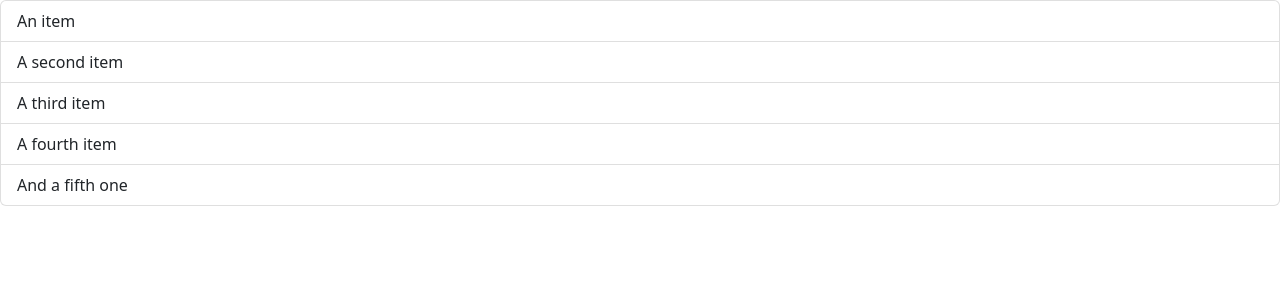
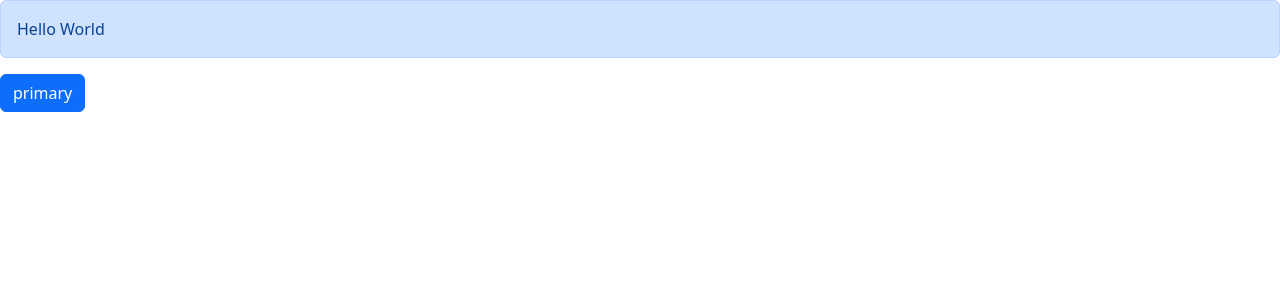
Before and after one commit to RobertHJones/React-Fun, a React (Vite) app in the folder react-app/: page / in a window 1280 px wide. Shown: the top 300 px of the page. Built offline with nearby package versions, Linux system fonts and the light colour scheme.

Commit message:
make random button

```diff
--- a/react-app/src/App.tsx
+++ b/react-app/src/App.tsx
@@ -1,7 +1,53 @@
-import ListGroup from "./components/ListGroup";
+// import ListGroup from "./components/ListGroup";
+import Alert from "./components/Alert";
+import Button from "./components/Button";
+import { useState } from "react";
 
 function App() {
-  return <div><ListGroup /></div>;
+  const [buttonType, setButtonType] = useState("btn btn-primary");
+
+  let array = [
+    "btn btn-primary",
+    "btn btn-secondary",
+    "btn btn-success",
+    "btn btn-danger",
+    "btn btn-warning",
+    "btn btn-info",
+    "btn btn-light",
+    "btn btn-dark",
+    "btn btn-link",
+  ];
+
+  function handleChange() {
+    let random = Math.random() * 9;
+    let floor = Math.floor(random);
+    setButtonType(array[floor]);
+    console.log(buttonType, floor);
+  }
+  // let items = [
+  //   "Wellingborough",
+  //   "Birmingham",
+  //   "Wigston",
+  //   "Ellesmere Port",
+  //   "Leamington",
+  // ];
+
+  // const handleSelectItem = (item: string) => {
+  //   console.log(item);
+  // };
+
+  return (
+    <div>
+      <Alert>
+        Hello <span>World</span>
+      </Alert>
+      <Button
+        onChange={handleChange}
+        type={buttonType}
+        text={buttonType.slice(8)}
+      />
+    </div>
+  );
 }
 
-export default App
+export default App;
--- /dev/null
+++ b/react-app/src/components/Alert.tsx
@@ -0,0 +1,11 @@
+import { ReactNode } from "react";
+
+interface Props {
+  children: ReactNode;
+}
+
+const Alert = ({ children }: Props) => {
+  return <div className="alert alert-primary">{children}</div>;
+};
+
+export default Alert;
--- /dev/null
+++ b/react-app/src/components/Button.tsx
@@ -0,0 +1,15 @@
+interface Props {
+  type: string;
+  text: string;
+  onChange: (item: string) => void;
+}
+
+const Button = ({ type, text, onChange }: Props) => {
+  return (
+    <div onClick={onChange} className={type}>
+      {text}
+    </div>
+  );
+};
+
+export default Button;
--- a/react-app/src/components/ListGroup.tsx
+++ b/react-app/src/components/ListGroup.tsx
@@ -1,12 +1,37 @@
-function ListGroup() {
+import { useState } from "react";
+
+interface ListGroupProps {
+  items: string[];
+  heading: string;
+  onSelectItem: (item: string) => void;
+}
+
+function ListGroup({ items, heading, onSelectItem }: ListGroupProps) {
+  const [selectedIndex, setSelectedIndex] = useState(-1);
+
   return (
-    <ul className="list-group">
-      <li className="list-group-item">An item</li>
-      <li className="list-group-item">A second item</li>
-      <li className="list-group-item">A third item</li>
-      <li className="list-group-item">A fourth item</li>
-      <li className="list-group-item">And a fifth one</li>
-    </ul>
+    <>
+      <h1>{heading}</h1>
+      {items.length === 0 && <p>No item found</p>}
+      <ul className="list-group">
+        {items.map((item, index) => (
+          <li
+            className={
+              selectedIndex === index
+                ? "list-group-item active"
+                : "list-group-item"
+            }
+            key={item}
+            onClick={() => {
+              setSelectedIndex(index);
+              onSelectItem(item);
+            }}
+          >
+            {item}
+          </li>
+        ))}
+      </ul>
+    </>
   );
 }
 
```
